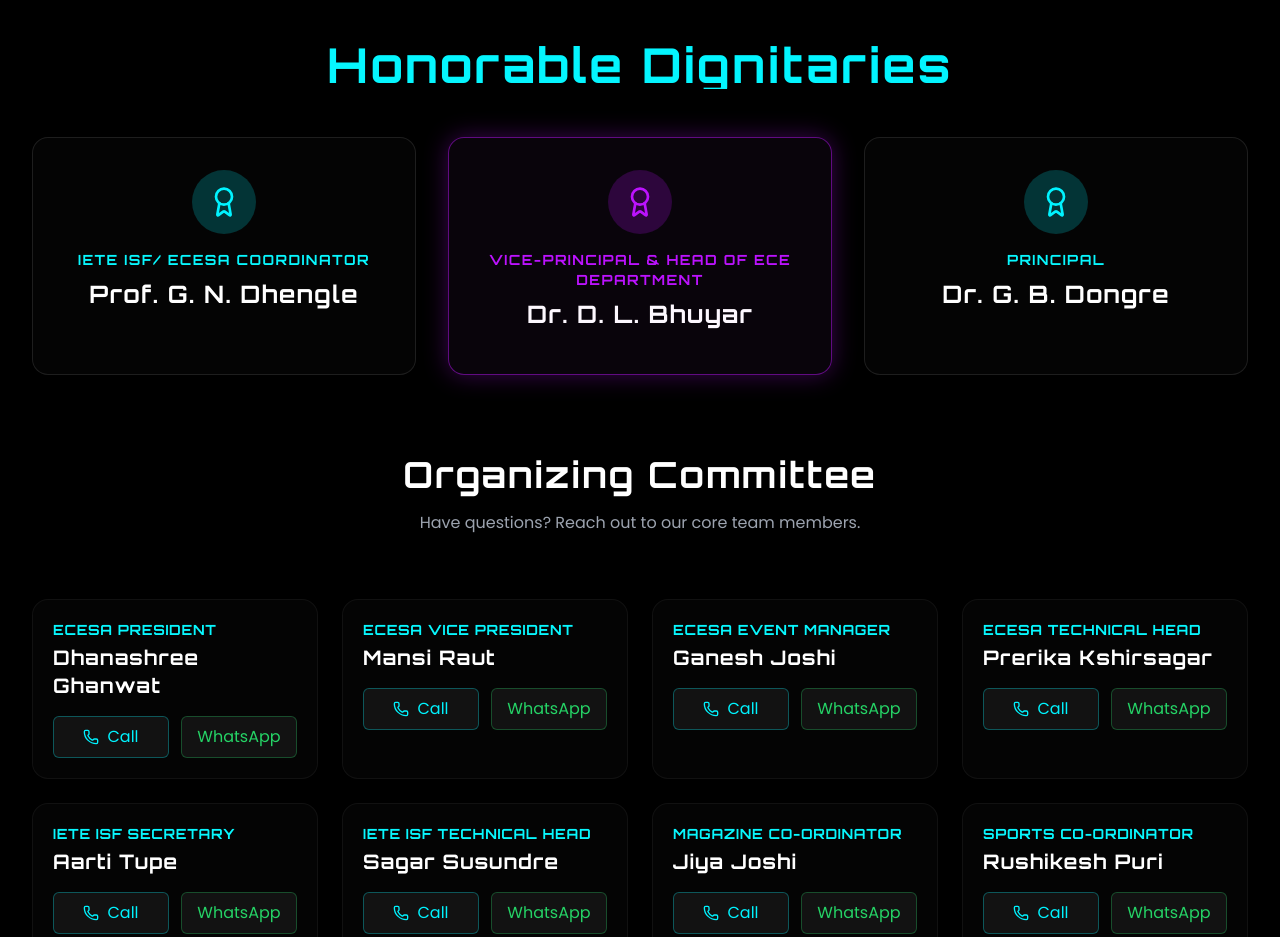
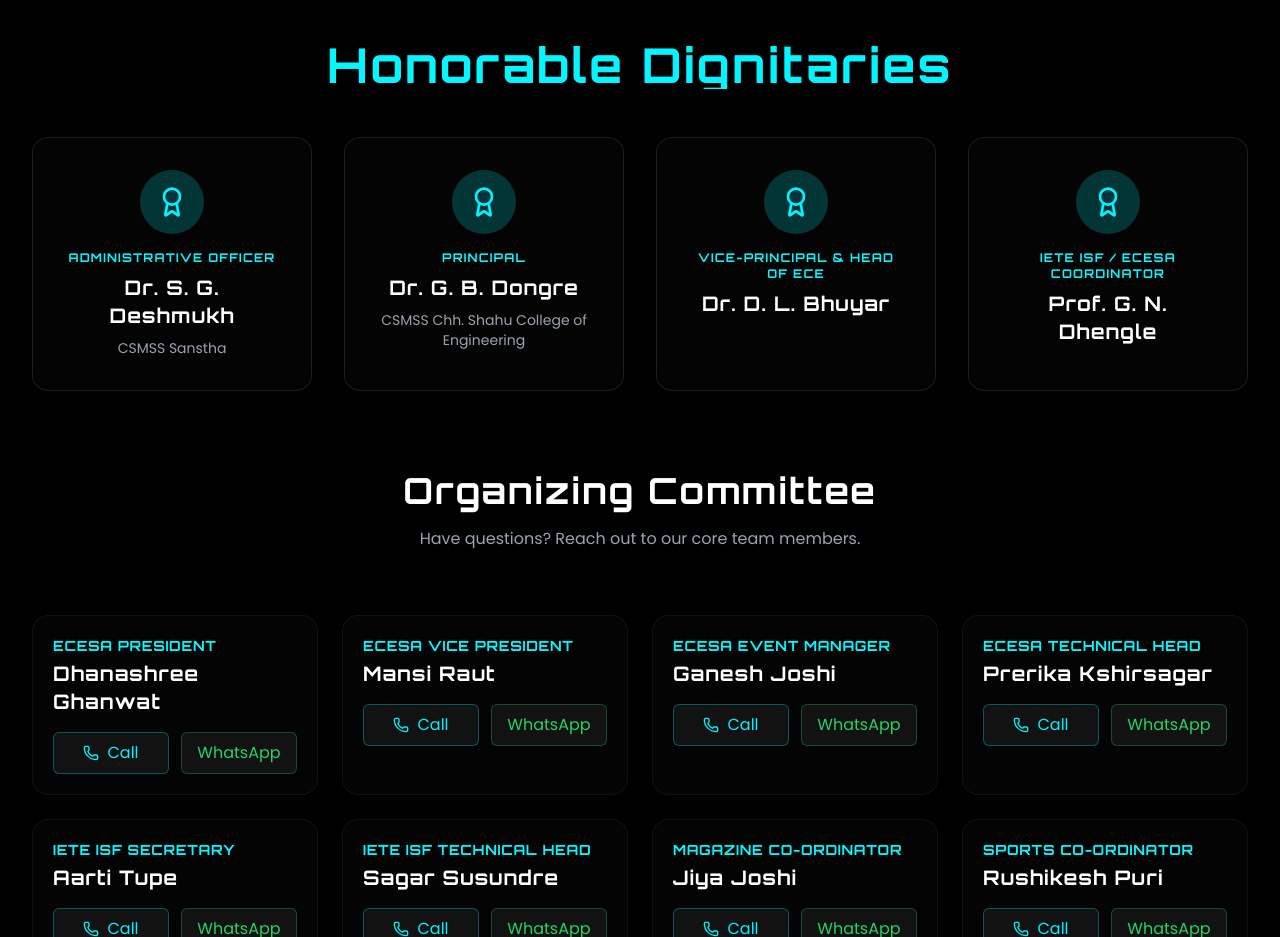
Before and after one commit to Saurabh-Shinde-Patil/TechTonic-2026, a React (Vite) app: page / in a window 1280 px wide. Shown: the part 4480-5417 px from the top of the page. Built offline with nearby package versions, Linux system fonts and the light colour scheme.

Commit message:
sequence of honarable dignitaries name

```diff
--- a/src/components/Contact.jsx
+++ b/src/components/Contact.jsx
@@ -19,7 +19,7 @@
           </h2>
         </motion.div>
 
-        <div className="grid grid-cols-1 md:grid-cols-3 gap-8 mb-20">
+        <div className="grid grid-cols-1 md:grid-cols-2 lg:grid-cols-4 gap-8 mb-20">
           {leadership.map((person, index) => (
             <motion.div
               key={index}
@@ -27,29 +27,18 @@
               whileInView={{ opacity: 1, scale: 1 }}
               viewport={{ once: true }}
               transition={{ duration: 0.5, delay: index * 0.2 }}
-              className={`glass-card p-8 border text-center relative overflow-hidden group ${
-                index === 1
-                  ? 'border-neon-purple/50 shadow-[0_0_25px_rgba(188,19,254,0.3)] md:scale-110 z-10'
-                  : 'border-white/10 hover:border-neon-blue/40'
-              }`}
+              className="glass-card p-6 md:p-8 border border-white/10 hover:border-neon-blue/40 text-center relative overflow-hidden group hover:shadow-[0_0_25px_rgba(0,243,255,0.2)] transition-all duration-300"
             >
-              {/* Highlight background for center person */}
-              {index === 1 && (
-                <div className="absolute inset-0 bg-neon-purple/5 opacity-50 pointer-events-none"></div>
-              )}
+              <div className="absolute inset-0 bg-gradient-to-b from-neon-blue/5 to-transparent opacity-0 group-hover:opacity-100 transition-opacity duration-300 pointer-events-none"></div>
 
-              <div className={`mx-auto w-16 h-16 flex items-center justify-center rounded-full mb-4 ${
-                index === 1 ? 'bg-neon-purple/20 text-neon-purple' : 'bg-neon-blue/20 text-neon-blue'
-              }`}>
+              <div className="mx-auto w-16 h-16 flex items-center justify-center rounded-full mb-4 bg-neon-blue/20 text-neon-blue group-hover:scale-110 transition-transform duration-300">
                 <Award size={32} />
               </div>
 
-              <h4 className={`text-sm font-bold uppercase tracking-widest mb-2 ${
-                index === 1 ? 'text-neon-purple' : 'text-neon-cyan'
-              }`}>
+              <h4 className="text-xs font-bold uppercase tracking-widest mb-2 text-neon-cyan">
                 {person.role}
               </h4>
-              <h3 className="text-2xl font-orbitron font-bold text-white mb-3">{person.name}</h3>
+              <h3 className="text-xl font-orbitron font-bold text-white mb-2">{person.name}</h3>
               {person.details && (
                 <p className="text-gray-400 text-sm">{person.details}</p>
               )}
--- a/src/data/siteData.js
+++ b/src/data/siteData.js
@@ -145,7 +145,8 @@
 ];
 
 export const leadership = [
-  { role: 'IETE ISF/ ECESA Coordinator', name: 'Prof. G. N. Dhengle', details: '' },
-  { role: 'Vice-Principal & Head of ECE Department', name: 'Dr. D. L. Bhuyar', details: '' },
-  { role: 'Principal', name: 'Dr. G. B. Dongre', details: '' }
+  { role: 'Administrative Officer', name: 'Dr. S. G. Deshmukh', details: 'CSMSS Sanstha' },
+  { role: 'Principal', name: 'Dr. G. B. Dongre', details: 'CSMSS Chh. Shahu College of Engineering' },
+  { role: 'Vice-Principal & Head of ECE', name: 'Dr. D. L. Bhuyar', details: '' },
+  { role: 'IETE ISF / ECESA Coordinator', name: 'Prof. G. N. Dhengle', details: '' }
 ];
```
